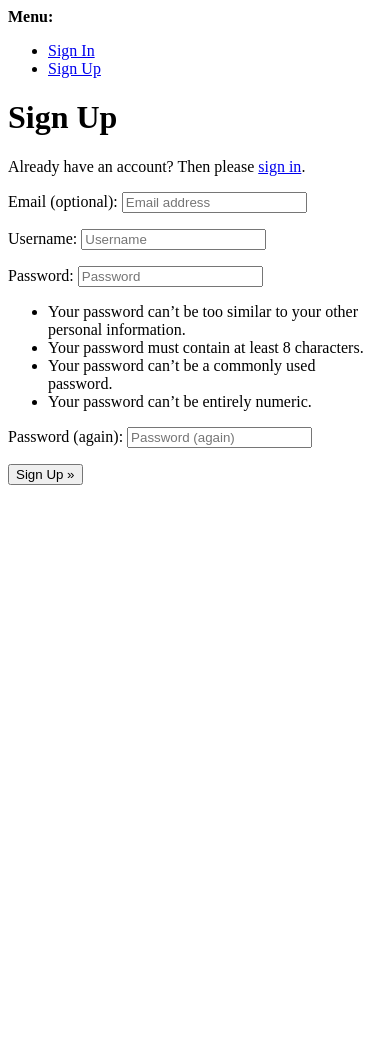
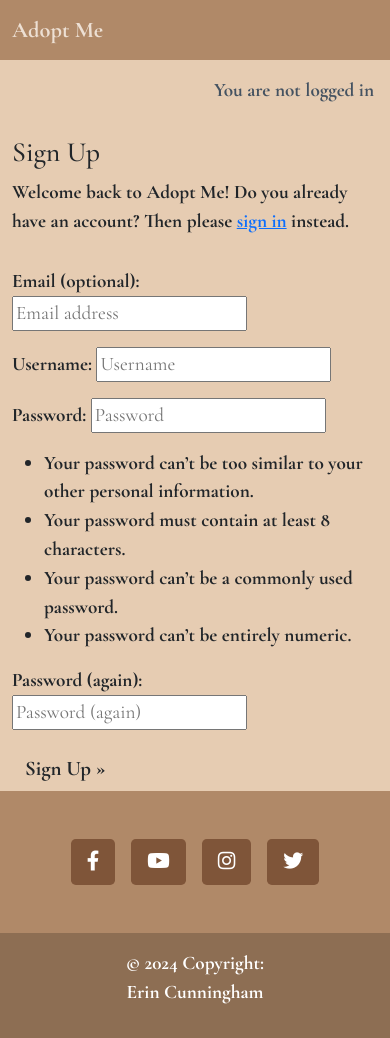
Before and after one commit to erincunningham7/pp4-project-portfolio-four, a Django app: page /accounts/signup/ in a window 390 px wide. Before the commit the page ends 485 px from the top, so only its background shows below. Run offline with Django 4.2, Linux system fonts and the light colour scheme; some web fonts are replaced.

Commit message:
edit signup page and collect static

```diff
--- a/templates/account/signup.html
+++ b/templates/account/signup.html
@@ -1,21 +1,38 @@
-{% extends "account/base.html" %}
+{% extends "base.html" %}
 
 {% load i18n %}
 
 {% block head_title %}{% trans "Signup" %}{% endblock head_title %}
 
 {% block content %}
+<div class="container">
+  <div class="row">
+    <div class="col-md-8 mt-3 offset-md-2">
       <h1>{% trans "Sign Up" %}</h1>
 
-<p>{% blocktrans %}Already have an account? Then please <a href="{{ login_url }}">sign in</a>.{% endblocktrans %}</p>
-
-<form class="signup" id="signup_form" method="post" action="{% url 'account_signup' %}">
+      <p>{% blocktrans %}
+        Welcome back to Adopt Me!
+        Do you already have an account? Then please
+        <a class="link" href="{{ login_url }}">sign in</a>
+        instead.
+      {% endblocktrans %}</p>
+    </div>
+  </div>
+  <div class="row">
+    <div class="col-md-8 mt-3 offset-md-2">
+      <form class="signup" id="signup_form" method="post"
+        action="{% url 'account_signup' %}">
         {% csrf_token %}
         {{ form.as_p }}
         {% if redirect_field_value %}
-  <input type="hidden" name="{{ redirect_field_name }}" value="{{ redirect_field_value }}" />
+        <input type="hidden" name="{{ redirect_field_name }}"
+          value="{{ redirect_field_value }}" />
         {% endif %}
-  <button type="submit">{% trans "Sign Up" %} &raquo;</button>
+        <button class="btn btn-login right" type="submit">
+          {% trans "Sign Up" %} &raquo;</button>
       </form>
+    </div>
+  </div>
+</div>
 
 {% endblock content %}
```
Also changed, not shown: 1 other file. Lines whose indentation alone changed are shown as unchanged.
